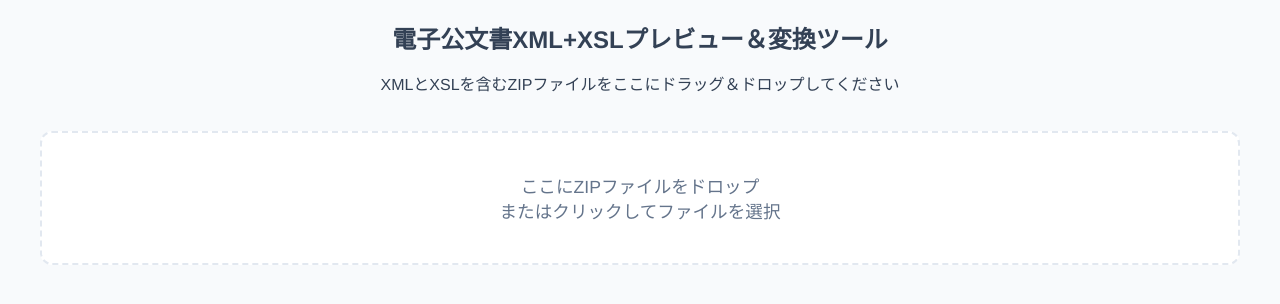
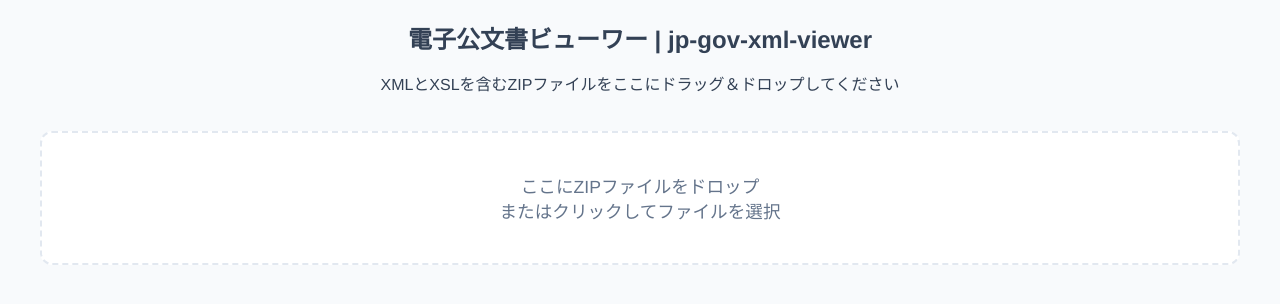
Before and after one commit to yasnis/jp-gov-xml-viewer, a plain HTML site: page index.html in a window 1280 px wide. Drawn offline with nearby package versions, Linux system fonts and the light colour scheme.

Commit message:
update title

```diff
--- a/index.html
+++ b/index.html
@@ -4,7 +4,7 @@
 <head>
     <meta charset="UTF-8">
     <meta name="viewport" content="width=device-width, initial-scale=1.0">
-    <title>電子公文書XML+XSLプレビュー＆変換ツール</title>
+    <title>電子公文書ビューワー | jp-gov-xml-viewer</title>
     <!-- JSZip from CDN -->
     <script src="https://cdnjs.cloudflare.com/ajax/libs/jszip/3.10.1/jszip.min.js"></script>
     <style>
@@ -133,7 +133,7 @@
 <body>
 
     <header>
-        <h1>電子公文書XML+XSLプレビュー＆変換ツール</h1>
+        <h1>電子公文書ビューワー | jp-gov-xml-viewer</h1>
         <p>XMLとXSLを含むZIPファイルをここにドラッグ＆ドロップしてください</p>
     </header>
 
```
Also changed, not shown: 2 other files.
